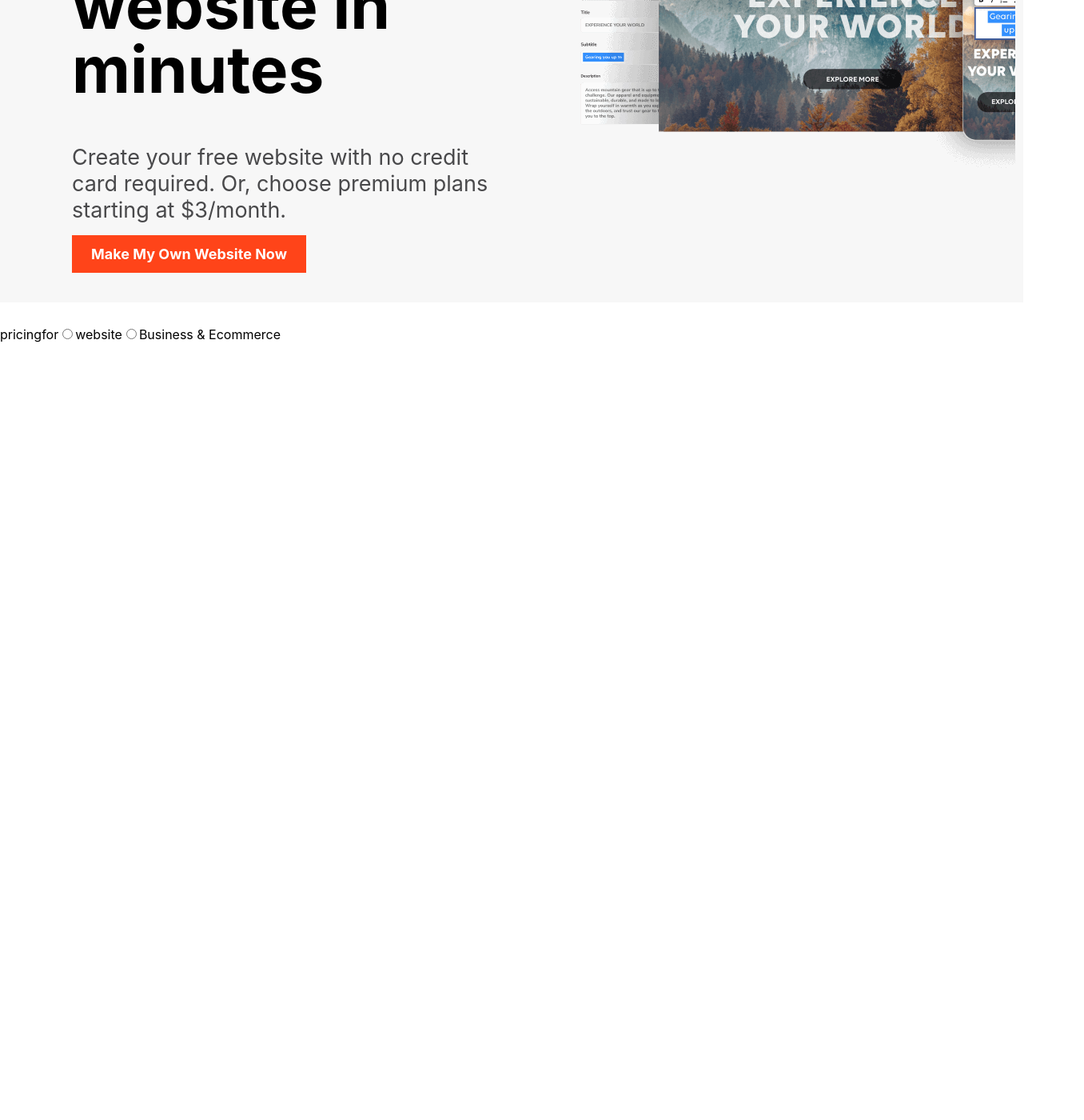
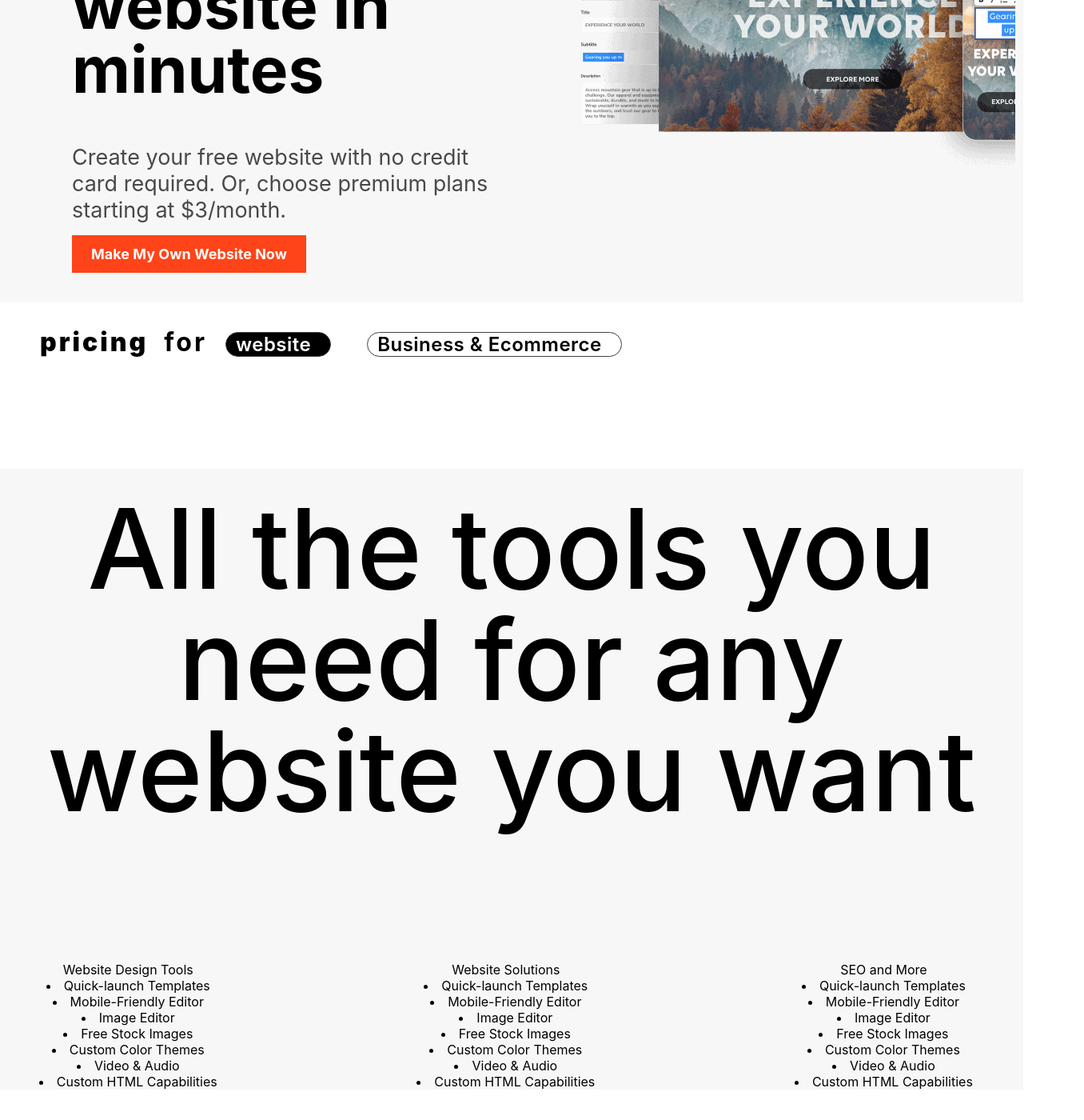
Before and after one commit to indrajietsingh/Business-Web, a React (Create React App) app: page / in a window 1280 px wide. Shown: the part 328-1728 px from the top of the page at 80% size, 1356 px wide, since content can reach past the window. Before the commit the page ends 800 px from the top, so only its background shows below. Built offline with nearby package versions, Linux system fonts and the light colour scheme.

Commit message:
grid transform

```diff
--- a/src/App.js
+++ b/src/App.js
@@ -3,6 +3,7 @@ import Icon from "./Component/Header";
 import Content from "./Component/Content";
 import '../src/index.css'
 import Middle from "./Component/Middle ";
+import Metal from "./Component/Metal";
 function App(){
   return(
     <>
@@ -10,6 +11,7 @@ function App(){
       <Icon/>
       <Content/>
       <Middle/>
+      <Metal/>
       </div>
     </>
   )
--- /dev/null
+++ b/src/Component/Metal.css
@@ -0,0 +1,16 @@
+.item{
+    text-align: center;
+    background-color: rgb(247 247 247);
+    height: 100%;
+}
+.manner{
+    font-weight: 500;
+    font-size: 139px;
+    line-height: 1;
+    padding: 30px 40px;
+}
+.row{
+    display: grid;
+    grid-template-columns: 33% 33% 33%;
+    margin: 38px -76px;
+}
--- /dev/null
+++ b/src/Component/Metal.jsx
@@ -0,0 +1,40 @@
+import React from 'react'
+import "../Component/Metal.css";
+function Metal() {
+  return (
+    <div className='item'>
+    <h3 className='manner'>All the tools you need for any website you want</h3>
+    <div className='row'>
+        <div className='column'>Website Design Tools
+        <li>Quick-launch Templates</li>
+         <li>Mobile-Friendly Editor</li>
+         <li>Image Editor</li>
+         <li>Free Stock Images</li>
+         <li>Custom Color Themes</li>
+         <li>Video & Audio</li>
+         <li>Custom HTML Capabilities</li>
+</div>
+        <div className='column'>Website Solutions
+        <li>Quick-launch Templates</li>
+         <li>Mobile-Friendly Editor</li>
+         <li>Image Editor</li>
+         <li>Free Stock Images</li>
+         <li>Custom Color Themes</li>
+         <li>Video & Audio</li>
+         <li>Custom HTML Capabilities</li>
+         </div>
+        <div className='column'>SEO and More
+        <li>Quick-launch Templates</li>
+         <li>Mobile-Friendly Editor</li>
+         <li>Image Editor</li>
+         <li>Free Stock Images</li>
+         <li>Custom Color Themes</li>
+         <li>Video & Audio</li>
+         <li>Custom HTML Capabilities</li>
+         </div>
+    </div>
+    </div>
+  )
+}
+
+export default Metal;
--- a/src/Component/Middle .jsx
+++ b/src/Component/Middle .jsx
@@ -18,15 +18,15 @@ function Middle(){
         </div>
         <div className="main">
             pricing
-            <span>for</span>
+            <span className="top">for</span>
             <span>
-                <label id="website">
-                    <input type="radio" name="plan" value="website"></input>website</label>
+                <label className="website" style={{margin: "0px 3px",backgroundColor:"black", color:"white"}}>website</label>
             </span>
             <span>
-            <label id="Business & Ecommerce">
-                <input type="radio" name="perfect" value="Business & Ecommerce"></input></label>
-                Business & Ecommerce</span>
+            <label className="website">
+
+                Business & Ecommerce </label>
+                </span>
         </div>
         </>
     )
--- a/src/Component/Middle.css
+++ b/src/Component/Middle.css
@@ -27,3 +27,27 @@
     height: 100%;
     width: 100%;
  }
+ .main{
+    letter-spacing: 3px;
+    padding: 0 50px;
+    font-weight: 900;
+    font-size: xx-large;
+    .top{
+        padding: 0 20px;
+    font-weight: bold;
+}
+    }
+.website{
+    display: inline-block;
+    border-radius: 48px;
+    border: 1px solid #404040;
+    text-align: left;
+    font-size: 24px;
+    font-weight: 600;
+    letter-spacing: .48px;
+    color: #000;
+    padding: 0 24px 0 12px;
+    vertical-align: middle;
+    cursor: pointer;
+    margin: 0 42px;
+}
```
